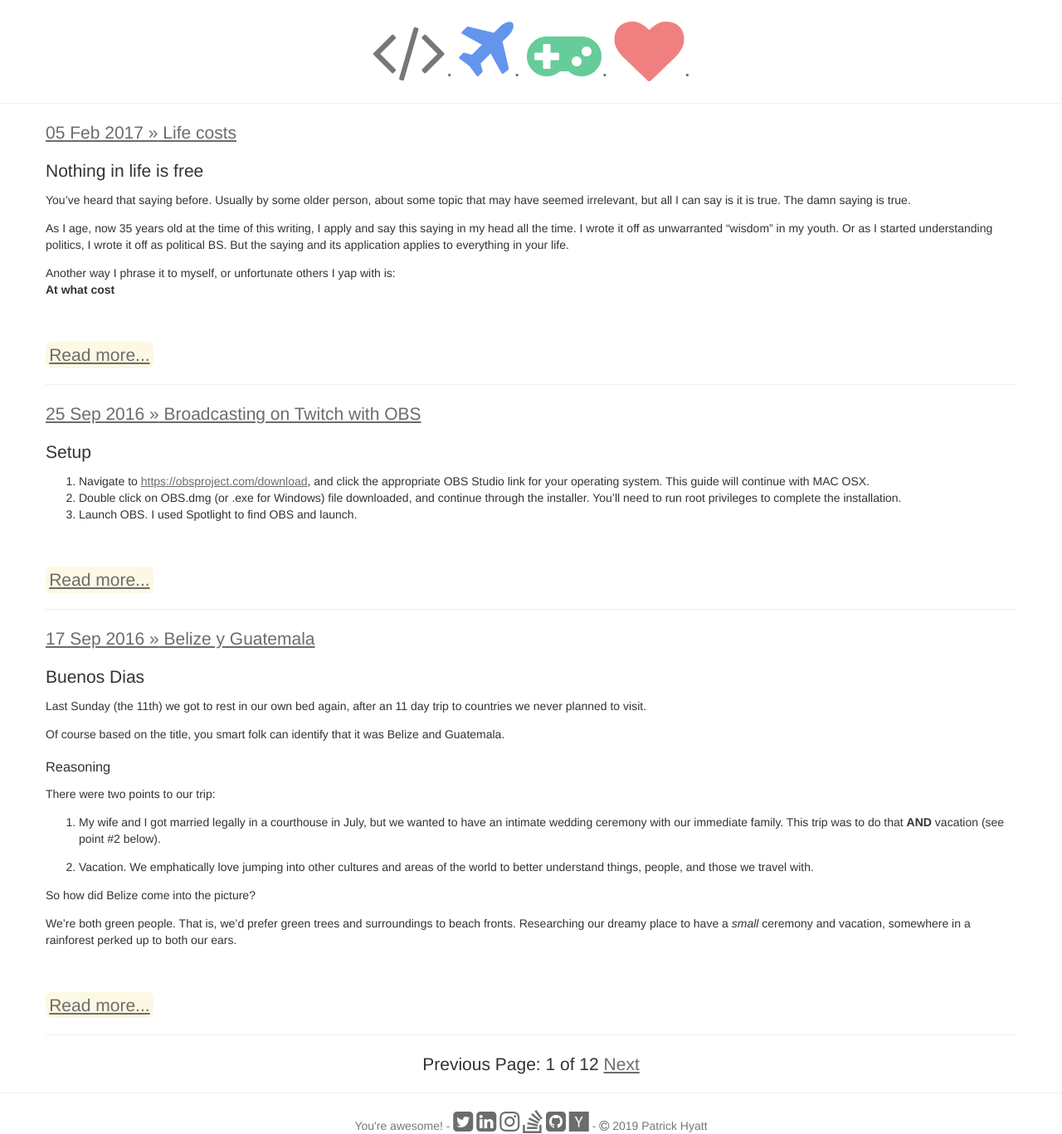
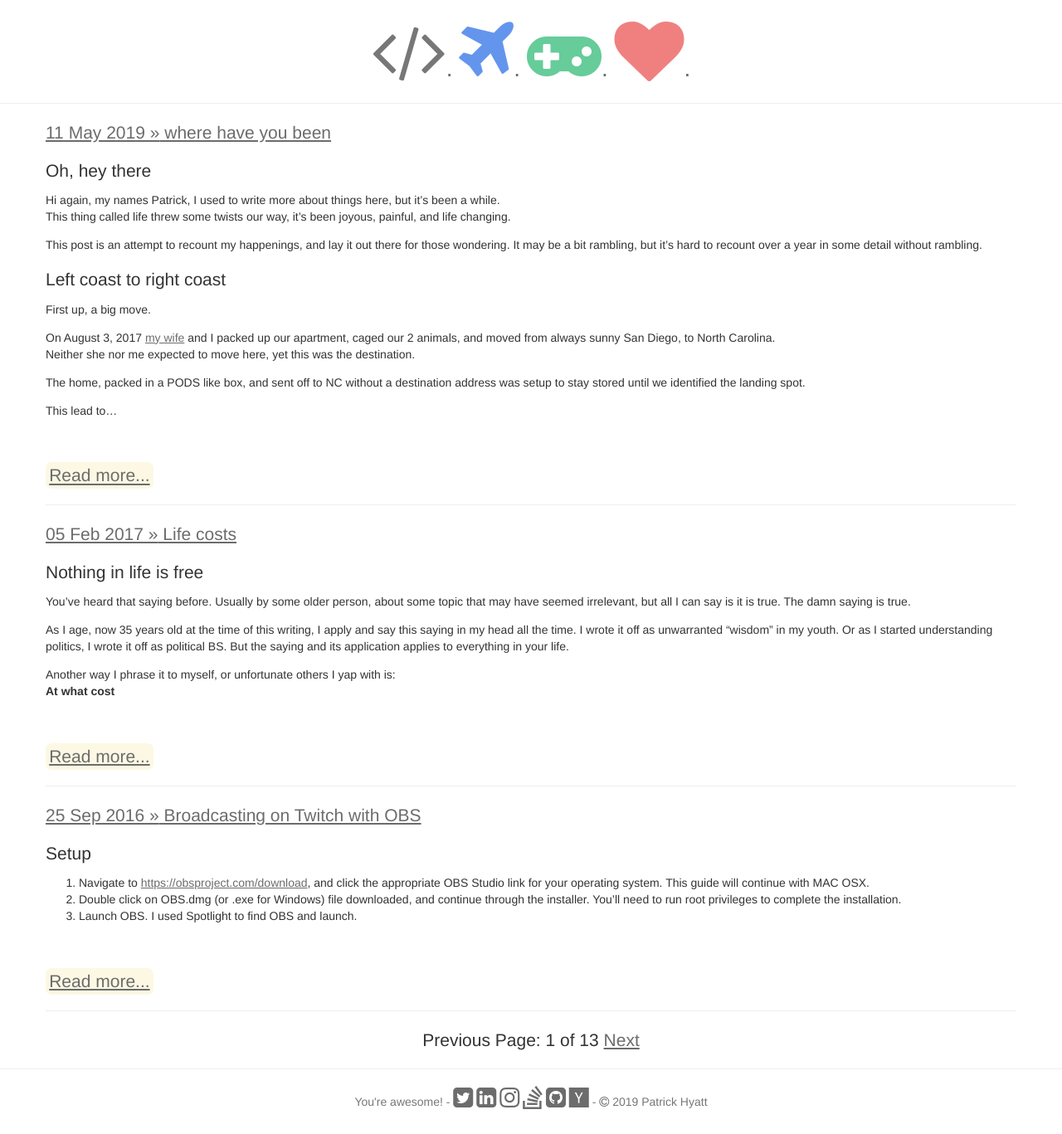
Before and after one commit to patHyatt/patHyatt.github.io, a Jekyll site: the page built from index.html, in a window 1280 px wide. Shown: the whole page at 83% size. Built offline with Jekyll 4.4.1, drawn with Linux system fonts in a browser that asks for light colours; nearby versions of some CDN libraries; the list of posts is cut into pages by our own code; after the commit the page ends 1338 px from its top, so only the background shows below that; some of the changed lines change nothing that is shown.

Commit message:
We back
  - New post (HOLLA)  - Update package versions, github said we had badness  - Modify _config.yml to bring it up to date (gem -> plugins use)

```diff
--- a/_config.yml
+++ b/_config.yml
@@ -12,7 +12,8 @@ linkedin: "https://www.linkedin.com/in/patrickhyatt"
 hackernews: "https://news.ycombinator.com/user?id=PatHyatt"
 instagram: "https://www.instagram.com/patrick.hyatt/"
 
-gems:
+plugins:
+  - jekyll-paginate
   - jekyll-redirect-from
 
 sass:
--- /dev/null
+++ b/_posts/2019-05-10-where-have-you-been.md
@@ -0,0 +1,101 @@
+---
+title: where have you been
+layout: "post"
+date: "2019-05-10 21:09:00 -0600"
+description: "I ghosted you, but it was unintentional"
+keywords: "welcome back, updated, death, life, baby"
+---
+
+## Oh, hey there
+Hi again, my names Patrick, I used to write more about things here, but it's been a while.
+This thing called life threw some twists our way, it's been joyous, painful, and life changing.
+
+This post is an attempt to recount my happenings, and lay it out there for those wondering. It may be a bit rambling, but it's hard to recount over a year in some detail without rambling.
+
+## Left coast to right coast
+First up, a big move.
+
+On August 3, 2017 [my wife]({% post_url 2016-09-17-belize-y-guatemala %}) and I packed up our apartment, caged our 2 animals, and moved from always sunny San Diego, to North Carolina.
+Neither she nor me expected to move here, yet this was the destination.
+
+The home, packed in a PODS like box, and sent off to NC without a destination address was setup to stay stored until we identified the landing spot.
+
+This lead to...
+
+<!--excerpt-->
+
+## A new gig
+Pretty much after landing (not really, maybe 2 weeks after, but it sounded cool), I ended up switching jobs. I left a position where I worked at over 9 years that was at a established company for a start up with some old coworkers.
+
+We're shaking up the scene, why not shake up the workplace right?
+
+
+## La casita
+Oh and we bought a home.
+
+Another non-expected thing. Living in San Diego, we knew we could never own a home, costs were way too high.
+Staying for a month in an [airbnb](https://www.airbnb.com/c/patrickh531), we got pretty familiar with our   city's market, and realized renting was pretty much the same monthly as a mortgage.
+
+Considering it's a college town, most rentals were multi unit, and we're old, so we were not down with that noise.
+GET OFF MY LAWN.
+
+We hit the market hard, and fast. And after less than a month, we got place. [#lifechanging](https://twitter.com/search?q=%23lifechanging)
+
+Closing at the end of September was a rush, and scary. Really scary moving down payment money around, and seeing it disappear from the bank account.
+
+## Loss
+After close to a month in our new place, unboxed with our measly furniture and clothing, Thanksgiving was had, we got news that my mother in law was diagnosed with pancreatic cancer.
+
+Cancer is no picnic or great thing. Pancreatic cancer is like the picnic where birds poop on everything and it rains while ants bite you. It is very deadly.
+
+Life takes a real downturn here. One _good_ thing is we're closer to our folks now. Flights are ~2 hours in the same timezone, vs ~7 with 3 hour differences.
+
+The months of November 2017 until March 2018, my wife and I were fortunate (aka able to fund) and had enough job flexibility to help out our mom and pops. Most of the times, one of us would fly out for a week or so, while the other stayed at the house and took care of the animals.
+
+We both still worked full time and from a professional point of view, nothing changed.
+
+Internally, this was a wreck.
+
+A darklight (opposite of highlight?) for me in particular was handling the housework for my in laws, cooking, cleaning, meal prep, groceries which made it hard to sit down for more than an hour before something came up, then around 11pm start working on feature work for the super fast moving startup.
+
+I'd stay up until 3-4am, trying get features out, or bugs fixed, then sleep until 8am, and repeat the next day.
+
+I am grateful I was able to help, comfort, and mostly *BE* there for my in laws when they needed it. I come to tears still thinking of that time, and as I type this.
+
+But in the end, the cancer won, and in mid-March we lost an strong, stable, rock in our lives.
+
+I still don't know how we managed, but we did somehow.
+
+With her death, we continued the back and forth travel arrangement, to help out, to comfort, to just be there, and it was 100% worth all the money, time, stress spent doing it.
+
+## Life
+In February 2018, while we were hopping back and forth between Florida and NC, we got pregnant. I still think this is amazing considering the stress and grief we were dealing with, but life finds a way.
+
+Somehow my in-laws, with my mother in law getting weaker by the day, made the trip up to NC during the first week of March to visit for my wife's birthday. During their short trip here, we were able to share the first audible heartbeat of our son with my mom. I'll remember her reaction forever.
+
+In October 2018, our son was born. [#life](https://twitter.com/search?q=%23life)
+Needless to say, our life has changed drastically with the new addition.
+
+Sleep - Nope.
+Normal meal times - Naw
+Worry - Absolutely
+Stress - Aww yeah
+Cuteness - You betcha
+Endless time to blog/game - What is that?
+Have watched X series or Y movie - It's on the list
+
+## Since
+How things pan out is funky. The startup I was at collapsed around the time my son was born, so workloads dropped to a non-existent level, coupled with 2 weeks paternity leave, 2 weeks vacation use, and getting laid off. I had a lot of time in the initial days with our boy home. It was HIGHLY beneficial. I cannot fathom how the hell the house or schedule would have looked without that time to figure out the new lay of the land.
+
+We're still figuring out how this growing boy's life changes fit into ours, but it's gotten better.
+
+I started in January at another startup, again with some old co-workers from the 9 year position, and it's been great so far.
+
+I've been mostly active on [Twitter](https://twitter.com/PatrickHyatt) for better or worse, but have neglected this amazing empty blog.
+
+No more I say. NO MORE.
+
+I hope to bring ~~sexy~~ something back.
+
+Thanks again,
+Patrick
```
Also changed, not shown: Gemfile.lock.
